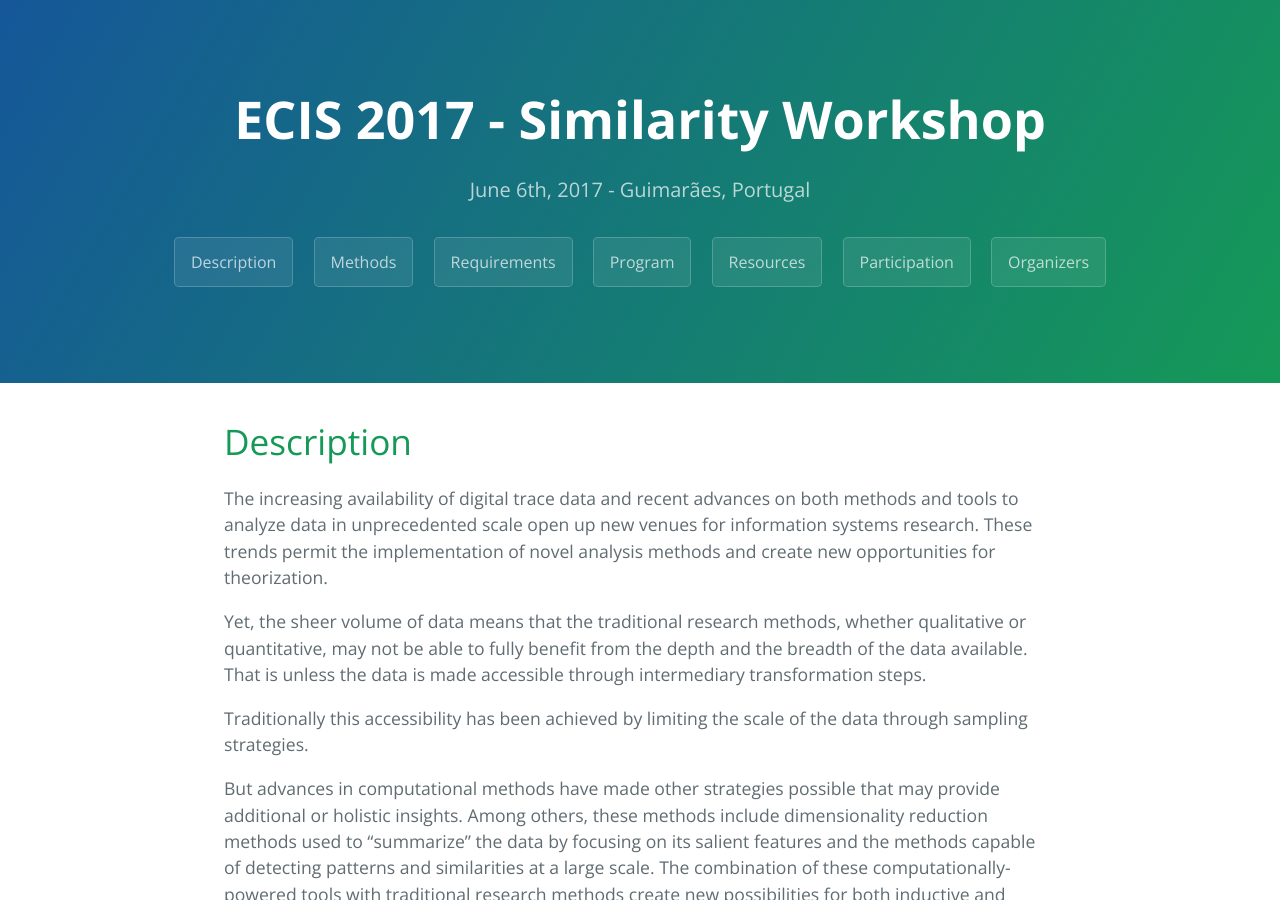
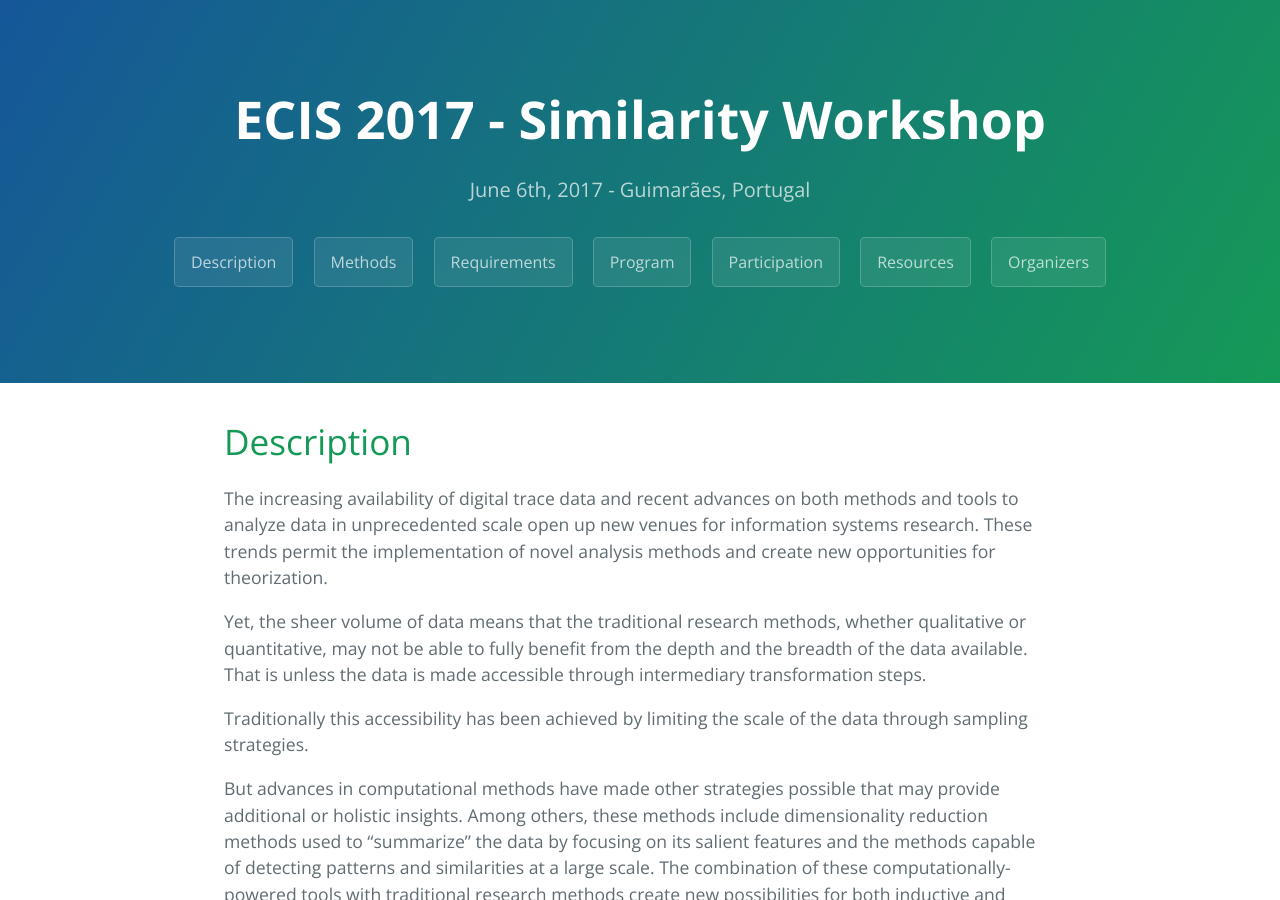
Before and after one commit to retrography/similarity-workshop, a Jekyll site: the page built from index.md, in a window 1280 px wide and 900 px high. Built offline with Jekyll 4.4.1, drawn with Linux system fonts in a browser that asks for light colours.

Commit message:
Update page-header.html

```diff
--- a/_includes/page-header.html
+++ b/_includes/page-header.html
@@ -5,7 +5,7 @@
 	<a href="#methods" class="btn">Methods</a>
 	<a href="#requirements" class="btn">Requirements</a>
 	<a href="#program" class="btn">Program</a>
+	<a href="#participation" class="btn">Participation</a>
 	<a href="#resources" class="btn">Resources</a>
-	<a href="#participation" class="btn">Participation</a>
 	<a href="#organizers" class="btn">Organizers</a>
 </section>
```
